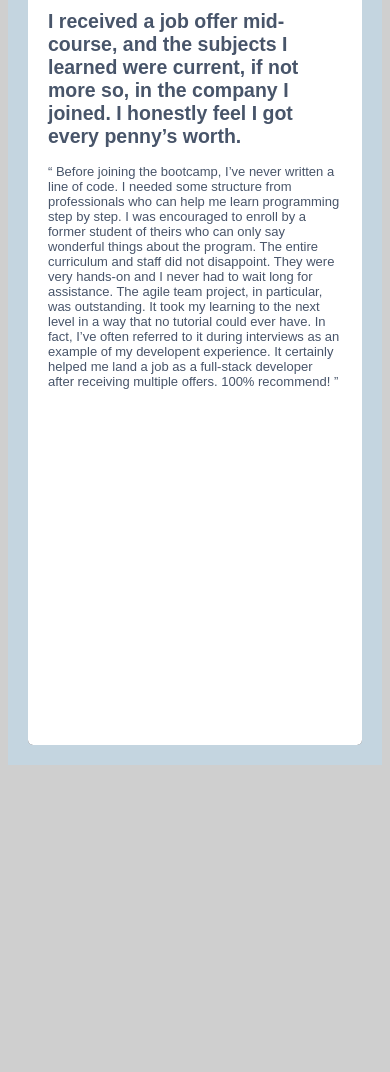
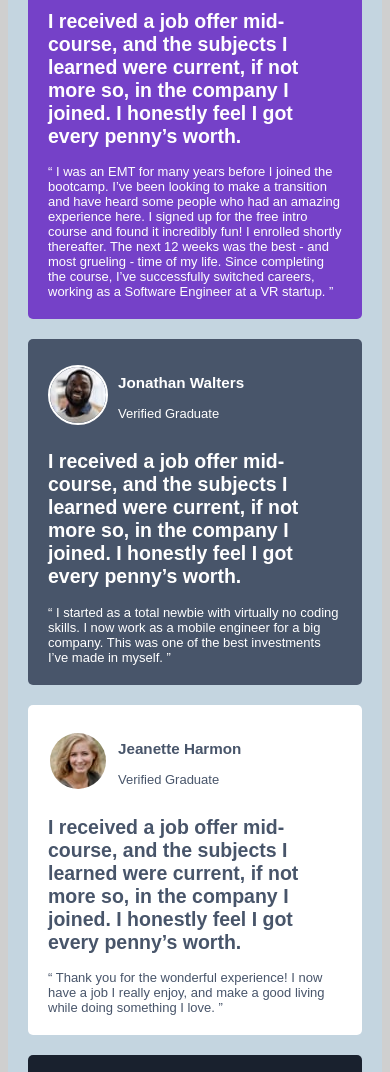
Before and after one commit to slight125/CSSGrid002, a plain HTML site: page index.html in a window 390 px wide. Shown: the part 130-1202 px from the top of the page. Before the commit the page ends 903 px from the top, so only its background shows below. Drawn offline with Linux system fonts and the light colour scheme.

Commit message:
First Commit

```diff
--- a/style.css
+++ b/style.css
@@ -84,7 +84,7 @@ body {
 @media only screen and (max-width: 768px) {
 
     /* For mobile phones: */
-    .container {
+    /* .container {
             grid-template-columns: 1fr;
         }
 
@@ -95,5 +95,12 @@ body {
         .item5 {
             grid-column: 1 / span 1;
              min-height: 50px;
-        }
+        } */
+        @media only screen and (max-width: 620px){
+            .item1 {grid-area: 1 / span 5;}
+            .item2 {grid-area: 2 / span 5;}
+            .item3 {grid-area: 3 / span 5;}
+            .item4 {grid-area: 4 / span 5;}
+            .item5 {grid-area: 5 / span 5;}
+            }
 }
```
